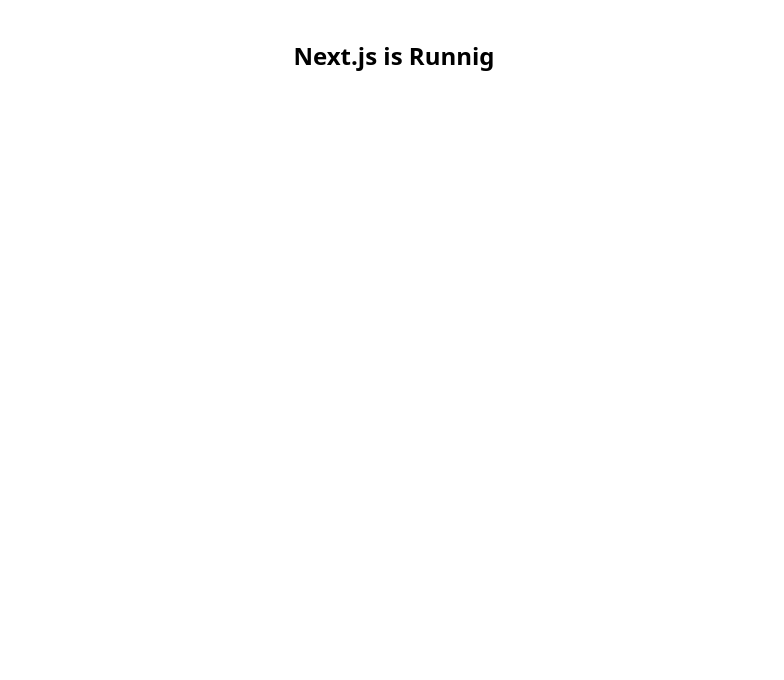
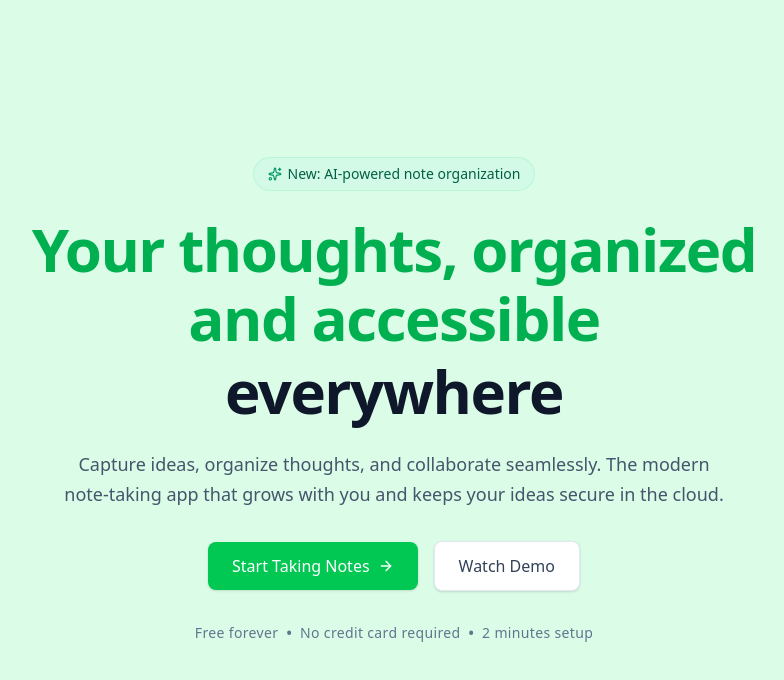
Before and after one commit to islammdsohan603/-MERN-Authentication-Frontend-code, a Next.js app: page / in a window 1280 px wide. Shown: the top 680 px of the page, without its empty margins (246-1030 px from the left). Built offline with nearby package versions, Linux system fonts and the light colour scheme.

Commit message:
Banner Section add

```diff
--- a/src/app/page.js
+++ b/src/app/page.js
@@ -1,3 +1,4 @@
+import Banner from "@/components/homepage/Banner";
 import Image from "next/image";
 
 
@@ -5,7 +6,7 @@ import Image from "next/image";
 export default function Home() {
   return (
     <div>
-      <h1 className="text-2xl text-center font-bold mt-10">Next.js is Runnig</h1>
+      <Banner />
     </div>
   )
 }
--- a/src/components/homepage/Banner.jsx
+++ b/src/components/homepage/Banner.jsx
@@ -0,0 +1,100 @@
+'use client';
+
+import React from 'react';
+import Link from 'next/link';
+import { ArrowRight, Sparkles } from 'lucide-react';
+import { motion } from 'framer-motion';
+
+const Banner = () => {
+  const containerVariants = {
+    hidden: { opacity: 0, y: 20 },
+    visible: {
+      opacity: 1,
+      y: 0,
+      transition: {
+        duration: 0.6,
+        staggerChildren: 0.15,
+      },
+    },
+  };
+
+  const itemVariants = {
+    hidden: { opacity: 0, y: 15 },
+    visible: {
+      opacity: 1,
+      y: 0,
+      transition: { duration: 0.5, ease: 'easeOut' },
+    },
+  };
+
+  return (
+    <div className="relative w-full min-h-screen bg-green-100 flex items-center justify-center px-4 sm:px-6 lg:px-8 overflow-hidden">
+      <motion.div
+        variants={containerVariants}
+        initial="hidden"
+        animate="visible"
+        className="max-w-4xl mx-auto flex flex-col items-center text-center py-16 md:py-24"
+      >
+        {/* Badge */}
+        <motion.div variants={itemVariants}>
+          <div className="inline-flex items-center gap-1.5 px-3.5 py-1.5 rounded-full bg-emerald-100/70 border border-emerald-200/60 text-emerald-800 text-xs sm:text-sm font-medium mb-6">
+            <Sparkles className="w-3.5 h-3.5 text-emerald-600" />
+            <span>New: AI-powered note organization</span>
+          </div>
+        </motion.div>
+
+        {/* Main Heading */}
+        <motion.h1
+          variants={itemVariants}
+          className="text-3xl sm:text-5xl md:text-6xl font-extrabold tracking-tight text-[#00b050] max-w-3xl leading-[1.15]"
+        >
+          Your thoughts, organized and accessible
+          <span className="block text-slate-900 mt-1">everywhere</span>
+        </motion.h1>
+
+        {/* Subtitle / Paragraph */}
+        <motion.p
+          variants={itemVariants}
+          className="mt-6 text-sm sm:text-base md:text-lg text-slate-600 max-w-2xl leading-relaxed"
+        >
+          Capture ideas, organize thoughts, and collaborate seamlessly. The
+          modern note-taking app that grows with you and keeps your ideas secure
+          in the cloud.
+        </motion.p>
+
+        {/* CTA Buttons */}
+        <motion.div
+          variants={itemVariants}
+          className="mt-8 flex flex-row items-center gap-3 sm:gap-4"
+        >
+          <Link
+            href="/create-todo"
+            className="inline-flex items-center justify-center px-5 py-3 sm:px-6 sm:py-3 rounded-lg text-white bg-[#00c853] hover:bg-[#00e676] transition-colors duration-200 font-medium text-sm sm:text-base shadow-sm group"
+          >
+            Start Taking Notes
+            <ArrowRight className="ml-2 w-4 h-4 transition-transform group-hover:translate-x-1" />
+          </Link>
+
+          <Link
+            href="/demo"
+            className="inline-flex items-center justify-center px-5 py-3 sm:px-6 sm:py-3 rounded-lg text-slate-700 bg-white hover:bg-slate-50 transition-colors duration-200 font-medium text-sm sm:text-base shadow-sm border border-slate-200"
+          >
+            Watch Demo
+          </Link>
+        </motion.div>
+
+        {/* Subtext / Features List */}
+        <motion.p
+          variants={itemVariants}
+          className="mt-8 text-xs sm:text-sm text-slate-500 font-normal tracking-wide"
+        >
+          Free forever <span className="mx-1 font-semibold">•</span> No credit
+          card required <span className="mx-1 font-semibold">•</span> 2 minutes
+          setup
+        </motion.p>
+      </motion.div>
+    </div>
+  );
+};
+
+export default Banner;
```
